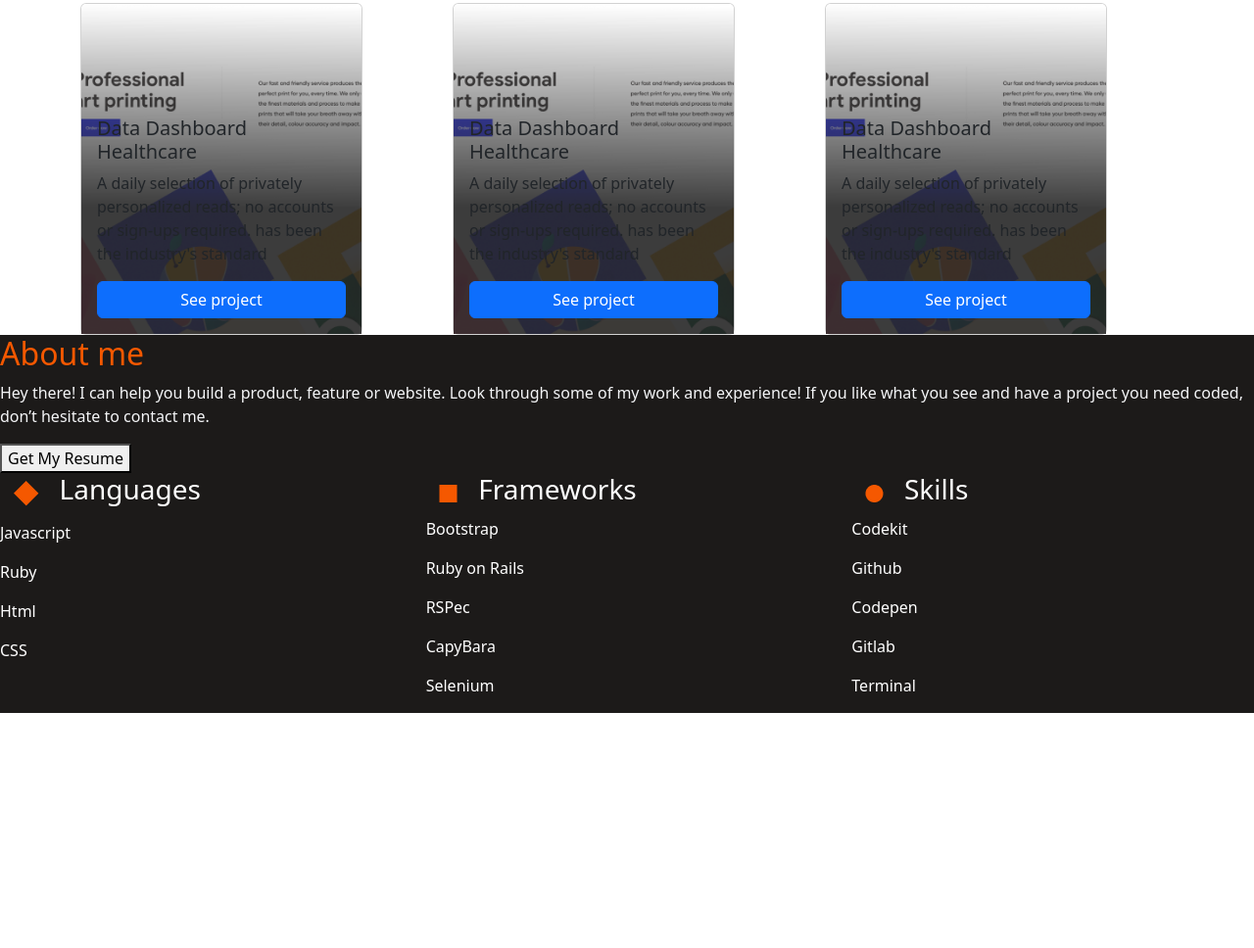
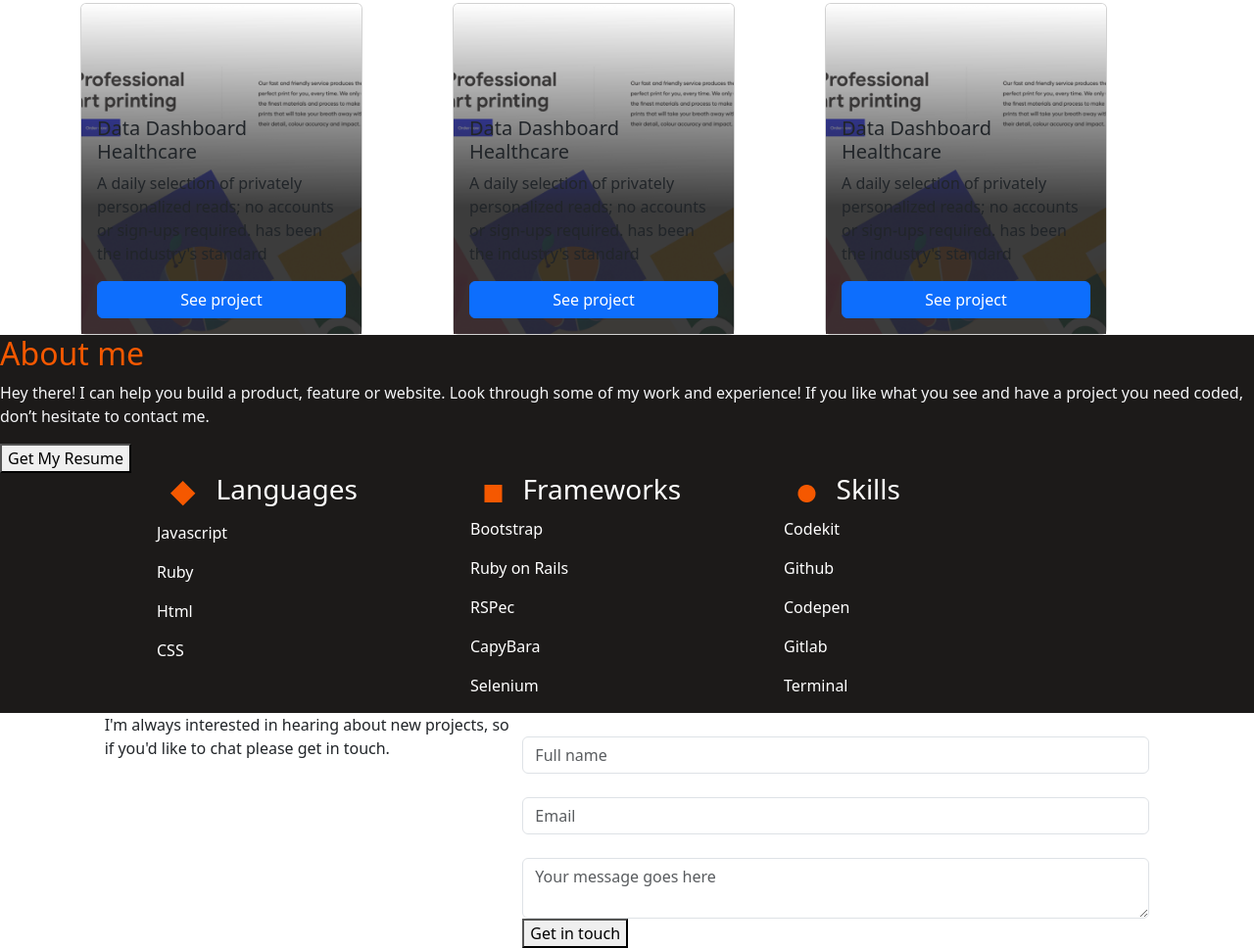
Before and after one commit to jlvFlores/Bootstrap-exercise, a website: page index.html in a window 1280 px wide. Shown: the part 1865-2833 px from the top of the page at 98% size. Before the commit the page ends 2593 px from the top, so only its background shows below. Drawn offline with nearby package versions, Linux system fonts and the light colour scheme.

Commit message:
Add contact form

```diff
--- a/index.html
+++ b/index.html
@@ -142,8 +142,8 @@
         <p class="description">Hey there! I can help you build a product, feature or website. Look through some of my work and experience! If you like what you see and have a project you need coded, don’t hesitate to contact me.</p>
         <button>Get My Resume</button>
       </div>
-        <div class="row">
-          <div class="col skills">
+      <div class="row justify-content-md-center gx-0">
+        <div class="col-3 skills">
           <h3>
             <span class="badge">
             <img src="./assets/images/Rectangle 55.png" alt="">
@@ -155,7 +155,7 @@
           <p>Html</p>
           <p>CSS</p>
         </div>
-          <div class="col skills">
+        <div class="col-3 skills">
           <h3>
             <span class="badge">
               <img src="./assets/images/Rectangle 56.png" alt="">
@@ -168,7 +168,7 @@
           <p>CapyBara</p>
           <p>Selenium</p>
         </div>
-          <div class="col skills">
+        <div class="col-3 skills">
           <h3>
             <span class="badge">
               <img src="./assets/images/Rectangle 57.png" alt="">
@@ -183,7 +183,30 @@
         </div>
       </div>
     </section>
-
+    <section id="scrollspyHeading4">
+      <div class="row justify-content-md-center gx-0">
+        <div class="col-4">
+          <p>
+            I'm always interested in hearing about new projects, so if you'd like to chat please get in touch.
+          </p>
+        </div>
+        <form action="" method="post" class="col-6">
+          <div>
+            <label class="form-label" for="fullname"></label>
+            <input class="form-control" type="text" name="fullname" placeholder="Full name">
+          </div>
+          <div>
+            <label class="form-label" for="email"></label>
+            <input class="form-control" type="email" name="email" placeholder="Email">
+          </div>
+          <div>
+            <label class="form-label" for="message"></label>
+            <textarea class="form-control" id="" name="message" placeholder="Your message goes here"></textarea>
+          </div>
+          <button>Get in touch</button>
+        </form>
+      </div>
+    </section>
     <script src="https://cdn.jsdelivr.net/npm/bootstrap@5.3.0-alpha1/dist/js/bootstrap.bundle.min.js" integrity="sha384-w76AqPfDkMBDXo30jS1Sgez6pr3x5MlQ1ZAGC+nuZB+EYdgRZgiwxhTBTkF7CXvN" crossorigin="anonymous"></script>
   </body>
 </html>
--- a/style.css
+++ b/style.css
@@ -45,3 +45,8 @@
 .skills{
   color: #fff;
 }
+
+#scrollspyHeading4 {
+  height: auto;
+  background-color: #fff;
+}
```
Lines whose indentation alone changed are shown as unchanged.
